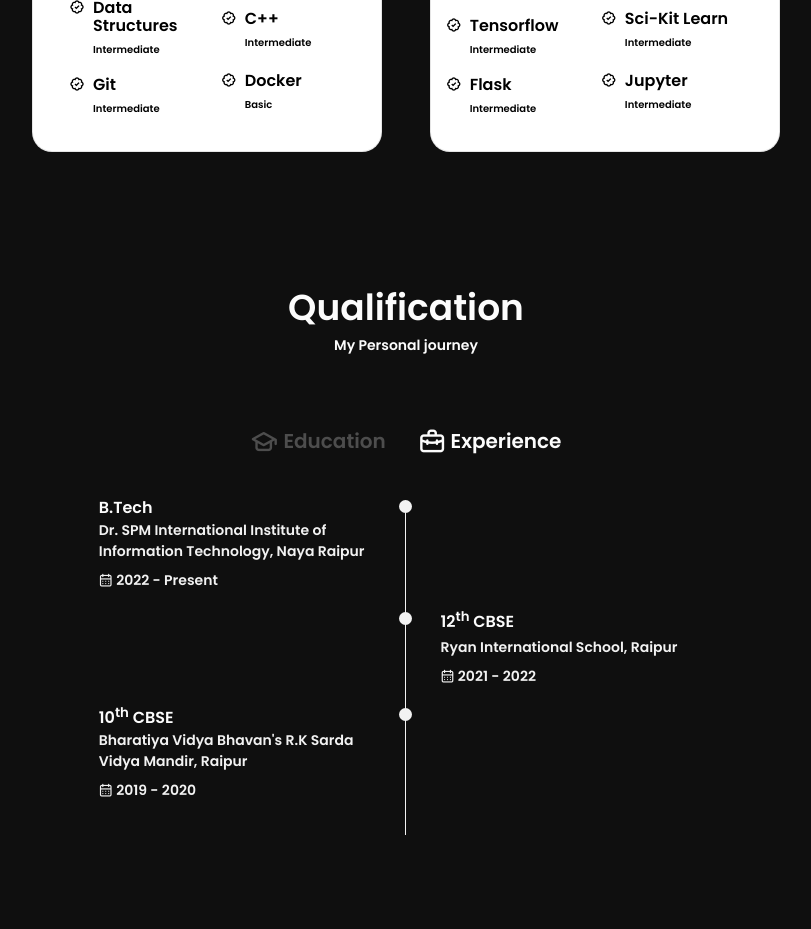
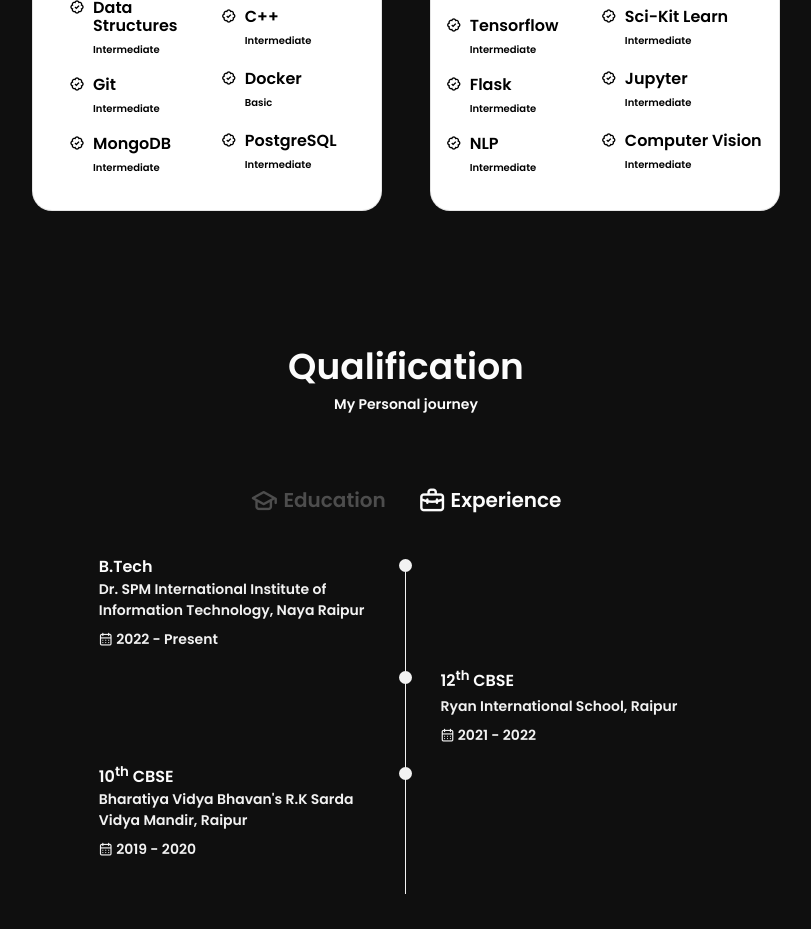
Before and after one commit to Harshvardhan2164/My-Portfolio-Website, a React (Create React App) app: page / in a window 1280 px wide. Shown: the part 1820-2749 px from the top of the page, without its empty margins (234-1045 px from the left). Built offline with nearby package versions, Linux system fonts and the light colour scheme.

Commit message:
Skills added

```diff
--- a/public/index.html
+++ b/public/index.html
@@ -12,6 +12,7 @@
     <link rel="apple-touch-icon" sizes="180x180" href="/apple-touch-icon.png">
     <link rel="icon" type="image/png" sizes="32x32" href="/favicon-32x32.png">
     <link rel="icon" type="image/png" sizes="16x16" href="/favicon-16x16.png">
+    <link rel="icon" type="image/x-icon" sizes="16x16" href="/favicon.ico">
     <link rel="manifest" href="/site.webmanifest">
     <link href='https://unpkg.com/boxicons@2.1.4/css/boxicons.min.css' rel='stylesheet'>
     <link rel="stylesheet" href="https://unicons.iconscout.com/release/v4.0.8/css/line.css">
--- a/src/components/skills/DA.js
+++ b/src/components/skills/DA.js
@@ -51,6 +51,15 @@ const Data_Analytics = () => {
                     <span className="skills__level">Intermediate</span>
                   </div>
                 </div>
+
+                <div className="skills__data">
+                  <i class='bx bx-badge-check' ></i>
+
+                  <div>
+                    <h3 className="skills_name">NLP</h3>
+                    <span className="skills__level">Intermediate</span>
+                  </div>
+                </div>
             </div>
 
             <div className="skills__group">
@@ -98,6 +107,15 @@ const Data_Analytics = () => {
                     <span className="skills__level">Intermediate</span>
                   </div>
                 </div>
+
+                <div className="skills__data">
+                  <i class='bx bx-badge-check' ></i>
+
+                  <div>
+                    <h3 className="skills_name">Computer Vision</h3>
+                    <span className="skills__level">Intermediate</span>
+                  </div>
+                </div>
             </div>
         </div>
     </div>
--- a/src/components/skills/Frontend.js
+++ b/src/components/skills/Frontend.js
@@ -51,6 +51,15 @@ const Frontend = () => {
                     <span className="skills__level">Intermediate</span>
                   </div>
                 </div>
+
+                <div className="skills__data">
+                  <i class='bx bx-badge-check' ></i>
+
+                  <div>
+                    <h3 className="skills_name">MongoDB</h3>
+                    <span className="skills__level">Intermediate</span>
+                  </div>
+                </div>
             </div>
 
             <div className="skills__group">
@@ -98,6 +107,15 @@ const Frontend = () => {
                     <span className="skills__level">Basic</span>
                   </div>
                 </div>
+
+                <div className="skills__data">
+                  <i class='bx bx-badge-check' ></i>
+
+                  <div>
+                    <h3 className="skills_name">PostgreSQL</h3>
+                    <span className="skills__level">Intermediate</span>
+                  </div>
+                </div>
             </div>
         </div>
     </div>
```
Also changed, not shown: public/manifest.json, 1 other file (tests, documents, lock files or other folders).
